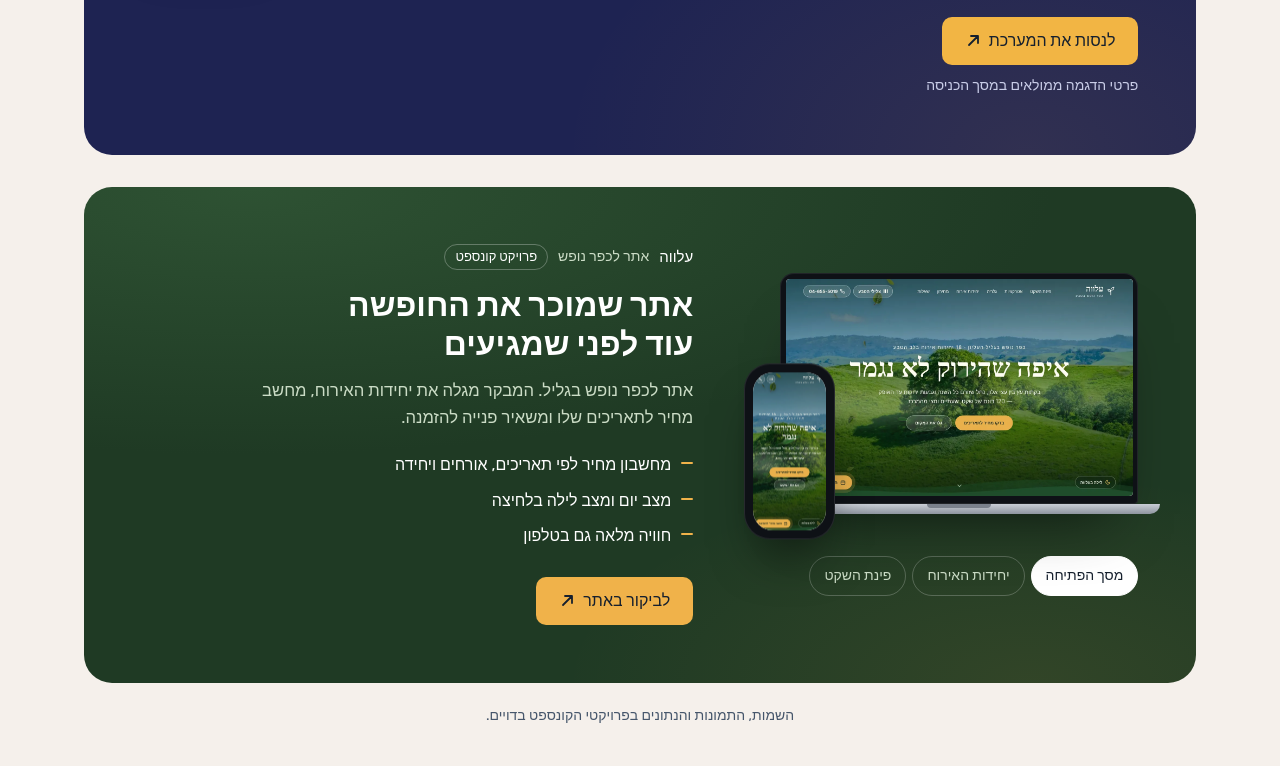
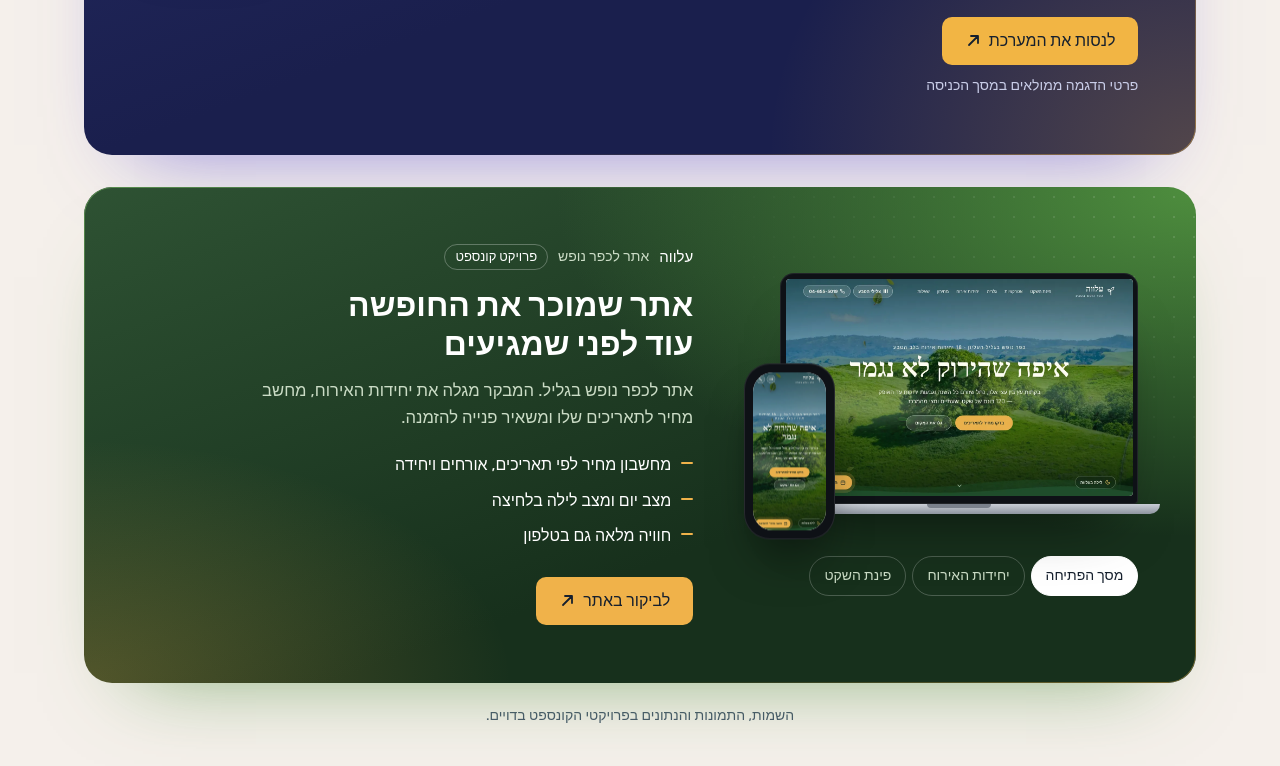
Before and after one commit to as7178299-bit/segal-site, a plain HTML site: page site/index.html in a window 1280 px wide. Shown: the part 1760-2526 px from the top of the page. Drawn offline with Linux system fonts and the light colour scheme; animation ran at ten frames a second.

Commit message:
גרדיאנט בתיבות הפרויקטים בצבעי כל פרויקט (סגול לאור הספר, ירוק לעלווה), עם זוהר זהב ומסגרת עדינה
Co-Authored-By: Claude Opus 5.5 <noreply@anthropic.com>
Claude-Session: https://claude.ai/code/session_01HCErnjxrvBWEZ6QcQQtsE1

```diff
--- a/site/index.html
+++ b/site/index.html
@@ -297,15 +297,23 @@ h1 .dot{color:var(--accent)}
 .whead h2{margin:0;font-size:clamp(28px,3.4vw,40px);line-height:1.15;font-weight:700;text-wrap:balance}
 .whead p{text-wrap:pretty;margin:14px 0 0;font-size:clamp(16px,1.4vw,18px);color:var(--muted)}
 
-.case{--pc:#1E2352;--pc2:#2B3270;--pa:#F2B544;--pink:#FFFFFF;--pmut:#C9CDE8;
+.case{--pc:#1A1F4D;--pc2:#2B3270;--pg:#5B4FD6;--pa:#F2B544;--pink:#FFFFFF;--pmut:#C9CDE8;
   position:relative;display:grid;grid-template-columns:minmax(0,5fr) minmax(0,7fr);gap:clamp(24px,4vw,64px);align-items:center;
   padding:clamp(24px,4.5vw,64px);border-radius:28px;color:var(--pink);overflow:hidden;isolation:isolate;
-  background:radial-gradient(120% 90% at 15% 0%,var(--pc2) 0%,transparent 60%),var(--pc)}
+  --gx:0%;background:
+    radial-gradient(90% 110% at var(--gx) 0%,var(--pg) 0%,transparent 64%),
+    radial-gradient(55% 70% at calc(100% - var(--gx)) 100%,color-mix(in srgb,var(--pa) 26%,transparent),transparent 70%),
+    linear-gradient(160deg,var(--pc2),var(--pc) 65%)}
 .case+.case{margin-top:clamp(20px,3vw,32px)}
-.case.alva{--pc:#1F3A24;--pc2:#2E5233;--pa:#F0B24A;--pmut:#CBDCC6}
+.case.alva{--pc:#17301C;--pc2:#2E5233;--pg:#4E8E3E;--gx:100%;--pa:#F0B24A;--pmut:#CBDCC6}
 .case.flip .ctext{order:2}
-.case::after{content:"";position:absolute;inset:0;z-index:-1;pointer-events:none;opacity:.5;
-  background:radial-gradient(60% 60% at 85% 100%,color-mix(in srgb,var(--pa) 18%,transparent),transparent 70%)}
+.case::after{content:"";position:absolute;inset:0;z-index:-1;pointer-events:none;opacity:.16;
+  background-image:radial-gradient(rgba(255,255,255,.9) 1px,transparent 1.2px);background-size:20px 20px;
+  mask:radial-gradient(60% 80% at var(--gx) 0%,#000,transparent 75%)}
+.case::before{content:"";position:absolute;inset:0;border-radius:inherit;padding:1px;pointer-events:none;
+  background:linear-gradient(150deg,color-mix(in srgb,var(--pg) 70%,#fff 10%),transparent 40%,transparent 70%,color-mix(in srgb,var(--pa) 45%,transparent));
+  mask:linear-gradient(#000 0 0) content-box exclude,linear-gradient(#000 0 0)}
+.case{box-shadow:0 40px 80px -50px color-mix(in srgb,var(--pg) 70%,transparent)}
 .ctag{display:flex;flex-wrap:wrap;align-items:center;gap:10px;font-size:14px;color:var(--pmut)}
 .ctag b{color:var(--pink);font-weight:500;font-size:15px}
 .pill{display:inline-flex;align-items:center;min-height:26px;padding:0 10px;border-radius:999px;font-size:13px;font-weight:500;color:var(--pink);border:1px solid rgba(255,255,255,.28)}
```
Also changed, not shown: src/site.html (+13 -5 lines).
